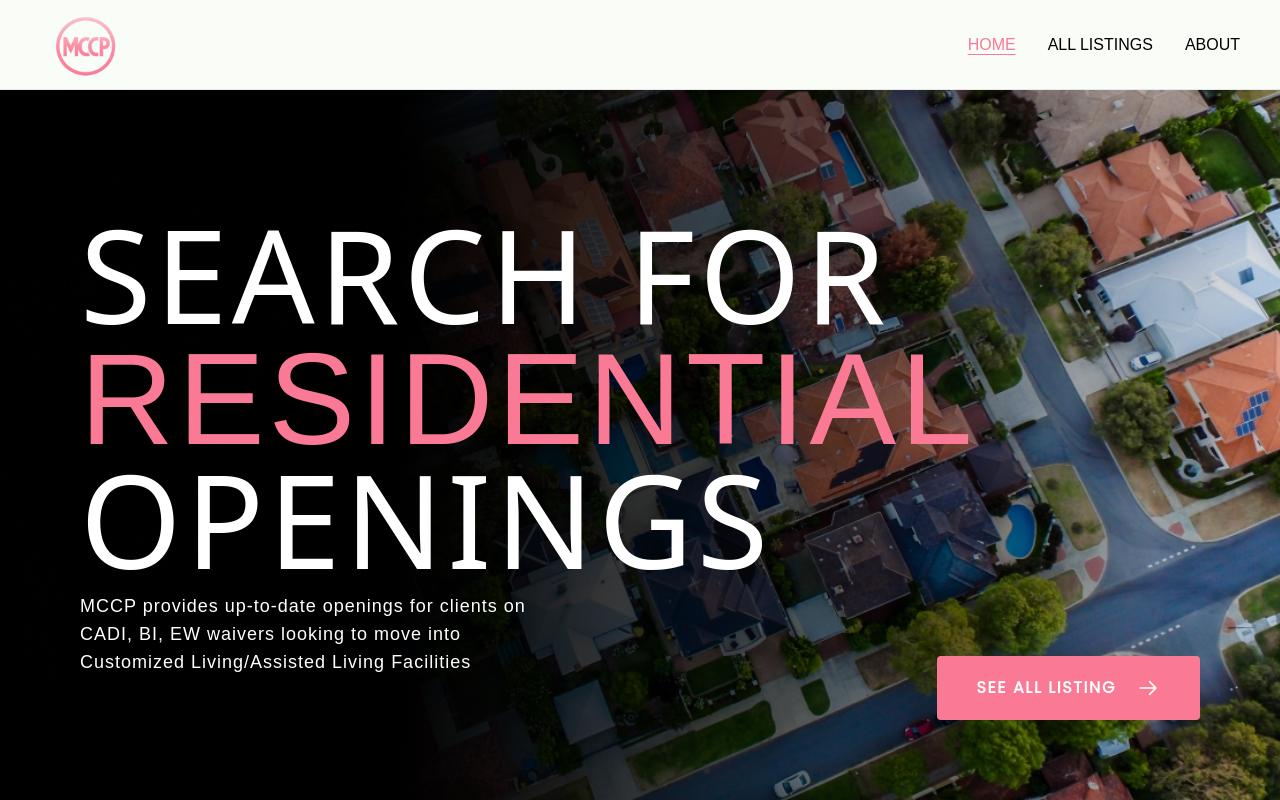
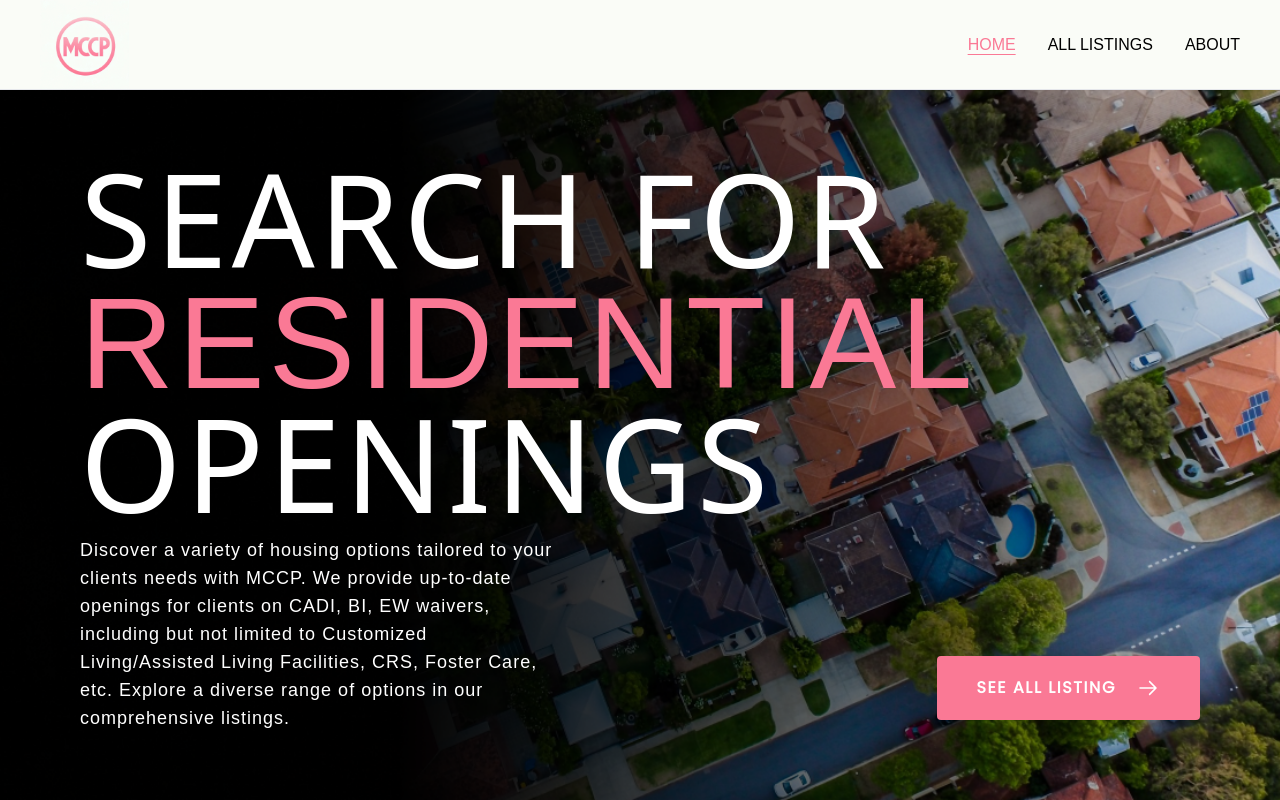
Before and after one commit to openingsmn/mccp-listing, a Next.js app: page / in a window 1280 px wide. Built offline with nearby package versions, Linux system fonts and the light colour scheme; a web font is replaced by a local one.

Commit message:
Update page.tsx

```diff
--- a/src/app/page.tsx
+++ b/src/app/page.tsx
@@ -16,9 +16,11 @@ export default function Page() {
             <span className="font-sans">OPENINGS</span>
           </h2>
           <p className="mt-2 text-lg text-white max-w-[486px] tracking-[1px]">
-            MCCP provides up-to-date openings for clients on CADI, BI, EW
-            waivers looking to move into Customized Living/Assisted Living
-            Facilities
+            Discover a variety of housing options tailored to your clients needs
+            with MCCP. We provide up-to-date openings for clients on
+            CADI, BI, EW waivers, including but not limited to Customized
+            Living/Assisted Living Facilities, CRS, Foster Care, etc.
+            Explore a diverse range of options in our comprehensive listings.
             {/* MCCP provides timely assistance to address behavioral concerns in
             the lives of people with Intellectual Disabilities and Mental Health
             issues. Assessment, strategies, trainings, crisis homes and more */}
```
